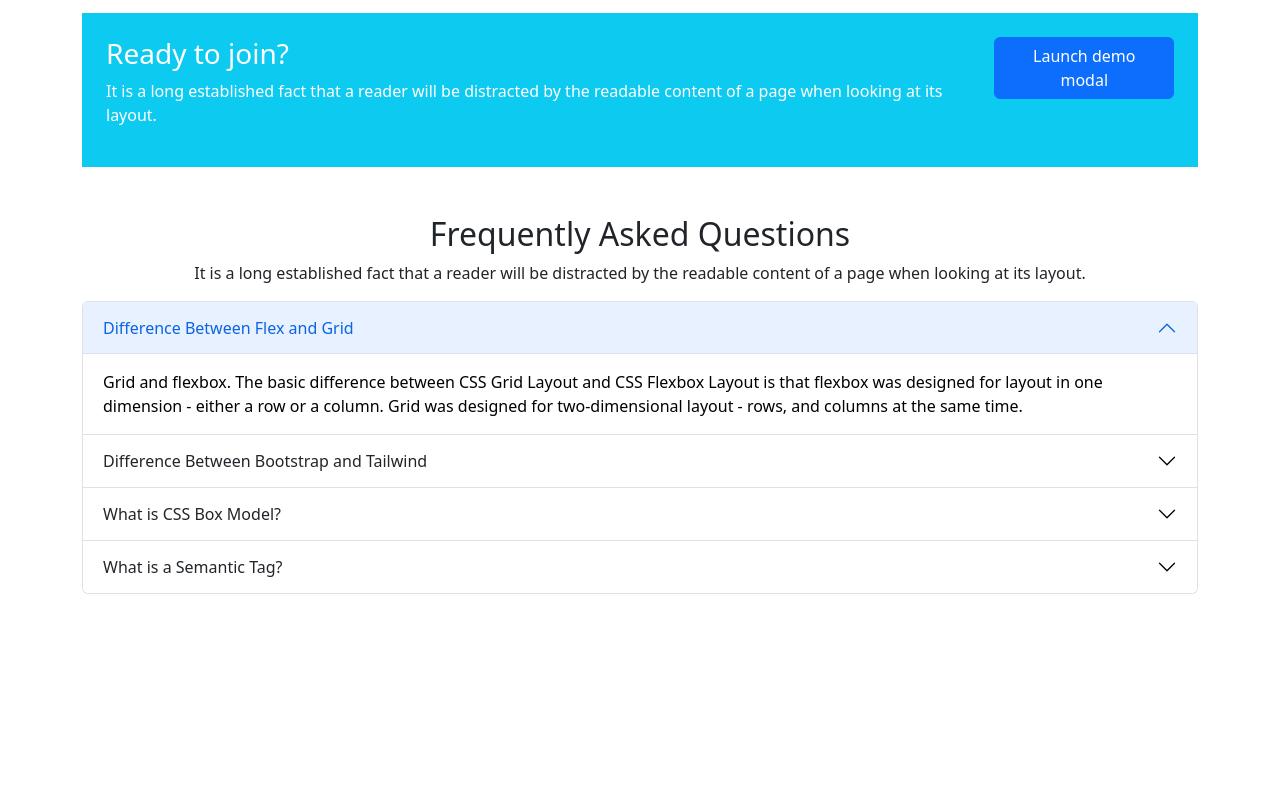
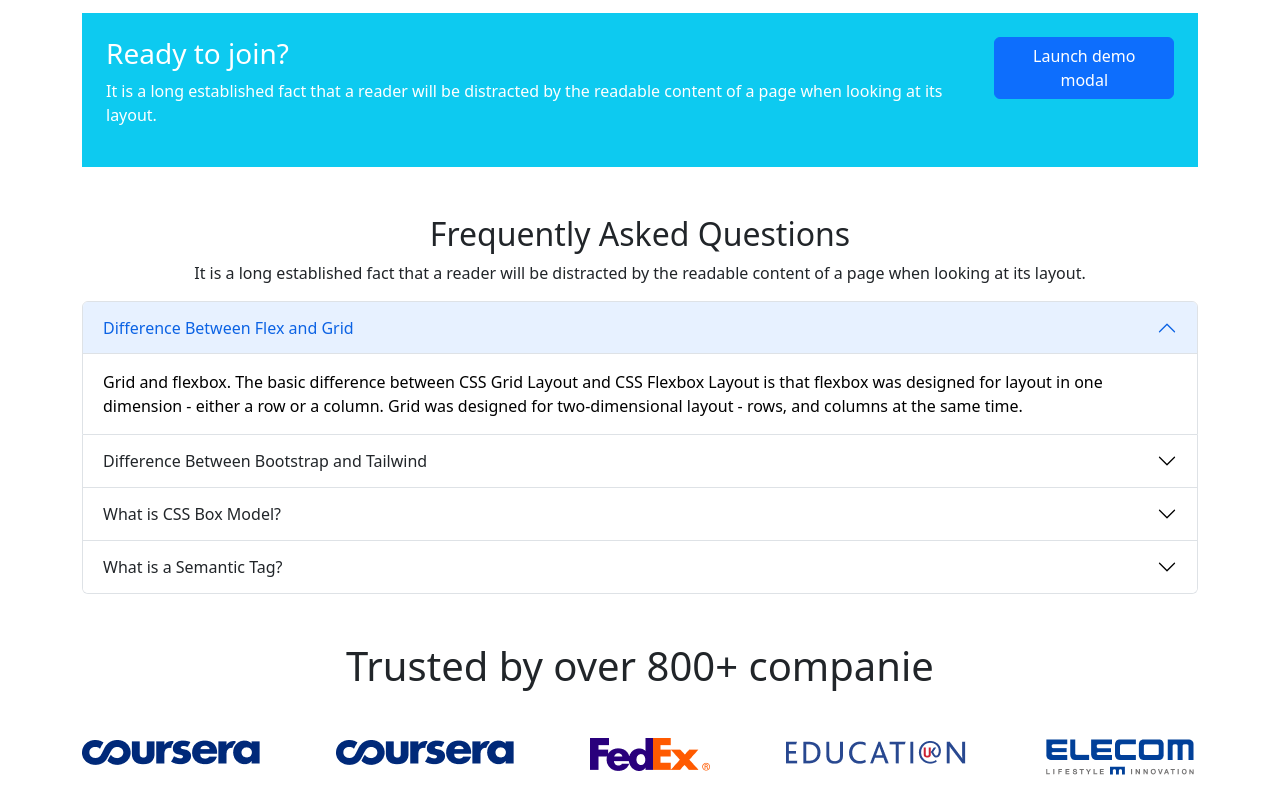
Before and after one commit to ShahinNayan/CourseHub, a plain HTML site: page index.html in a window 1280 px wide. Shown: the part 1428-2227 px from the top of the page. Before the commit the page ends 2038 px from the top, so only its background shows below. Drawn offline with nearby package versions, Linux system fonts and the light colour scheme.

Commit message:
companylogo

```diff
--- a/index.html
+++ b/index.html
@@ -225,6 +225,7 @@
 
 
     </section>
+    <!-- Bouns section  -->
     <section class="container">
 
         <div class="bg-info text-white mt-3 mb-3 p-4 d-flex justify-content-between">
@@ -264,14 +265,14 @@
 
 
     </section>
-
+    <!-- FAQ -->
     <section class="container">
         <div class="text-center mt-5">
             <h2>Frequently Asked Questions</h2>
             <p>It is a long established fact that a reader will be distracted by the readable content of a page when
                 looking at its layout.</p>
         </div>
-        <div class="mb-3">
+        <div class="mb-5">
             <div class="accordion" id="accordionExample">
                 <div class="accordion-item">
                     <h2 class="accordion-header" id="headingOne">
@@ -342,6 +343,29 @@
         </div>
     </section>
 
+    <section class="container d-none d-lg-block">
+        <div class="text-center mt-4">
+            <h1>Trusted by over 800+ companie</h1>
+        </div>
+        <div class="d-flex justify-content-between mt-5 mb-4">
+            <div>
+                <img src="images/company/company-1.png" alt="">
+            </div>
+            <div>
+                <img src="images/company/company-1.png" alt="">
+            </div>
+            <div>
+                <img src="images/company/company-3.png" alt="">
+            </div>
+            <div>
+                <img src="images/company/company-4.png" alt="">
+            </div>
+            <div>
+                <img src="images/company/company-5.png" alt="">
+            </div>
+        </div>
+    </section>
+
 
 
     <script src="https://cdn.jsdelivr.net/npm/bootstrap@5.2.0/dist/js/bootstrap.bundle.min.js"></script>
```
